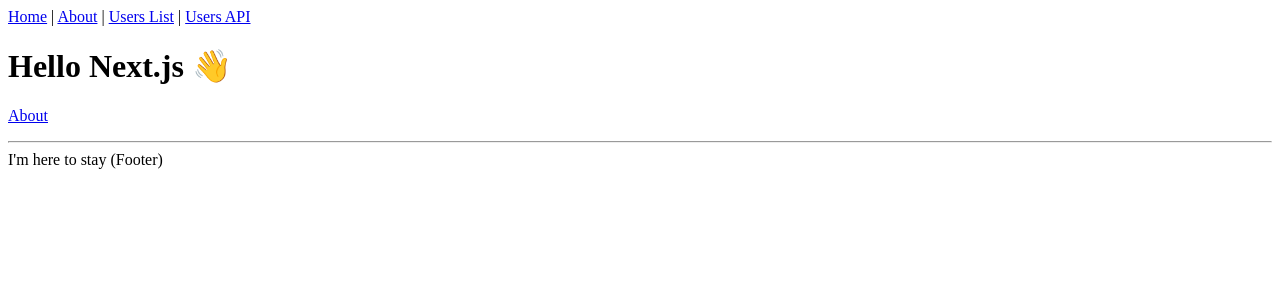
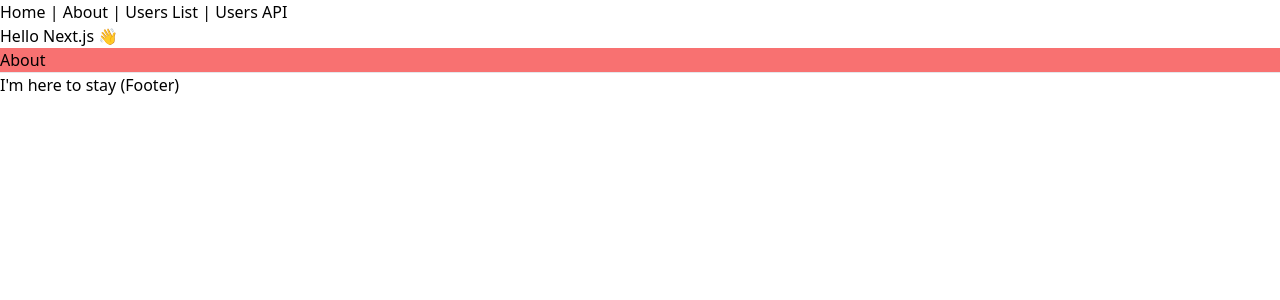
Before and after one commit to hdck007/freyja, a Next.js app: page / in a window 1280 px wide. Shown: the top 300 px of the page. Built offline with nearby package versions, Linux system fonts and the light colour scheme.

Commit message:
feat(initial commit): initial commit

```diff
--- /dev/null
+++ b/pages/_app.tsx
@@ -0,0 +1,10 @@
+import React from 'react'
+import { AppProps } from 'next/app'
+
+import '../styles/index.css'
+
+function MyApp({ Component, pageProps }: AppProps) {
+  return <Component {...pageProps} />
+}
+
+export default MyApp;
--- a/pages/index.tsx
+++ b/pages/index.tsx
@@ -4,7 +4,7 @@
 const IndexPage = () => (
   <Layout title="Home | Next.js + TypeScript Example">
     <h1>Hello Next.js 👋</h1>
-    <p>
+    <p className="bg-red-400" >
       <Link href="/about">About</Link>
     </p>
   </Layout>
--- /dev/null
+++ b/postcss.config.js
@@ -0,0 +1,6 @@
+module.exports = {
+  plugins: [
+    'tailwindcss',
+    'postcss-preset-env',
+  ],
+}
--- /dev/null
+++ b/styles/index.css
@@ -0,0 +1,3 @@
+@tailwind base;
+@tailwind components;
+@tailwind utilities;
--- /dev/null
+++ b/tailwind.config.js
@@ -0,0 +1,11 @@
+/** @type {import('tailwindcss').Config} */
+module.exports = {
+  content: [
+    "./pages/**/*.{js,ts,jsx,tsx}",
+    "./components/**/*.{js,ts,jsx,tsx}",
+  ],
+  theme: {
+    extend: {},
+  },
+  plugins: [],
+}
```
Also changed, not shown: package.json (+10 -0 lines), tsconfig.json (+15 -4 lines), 1 other file (tests, documents, lock files or other folders).
